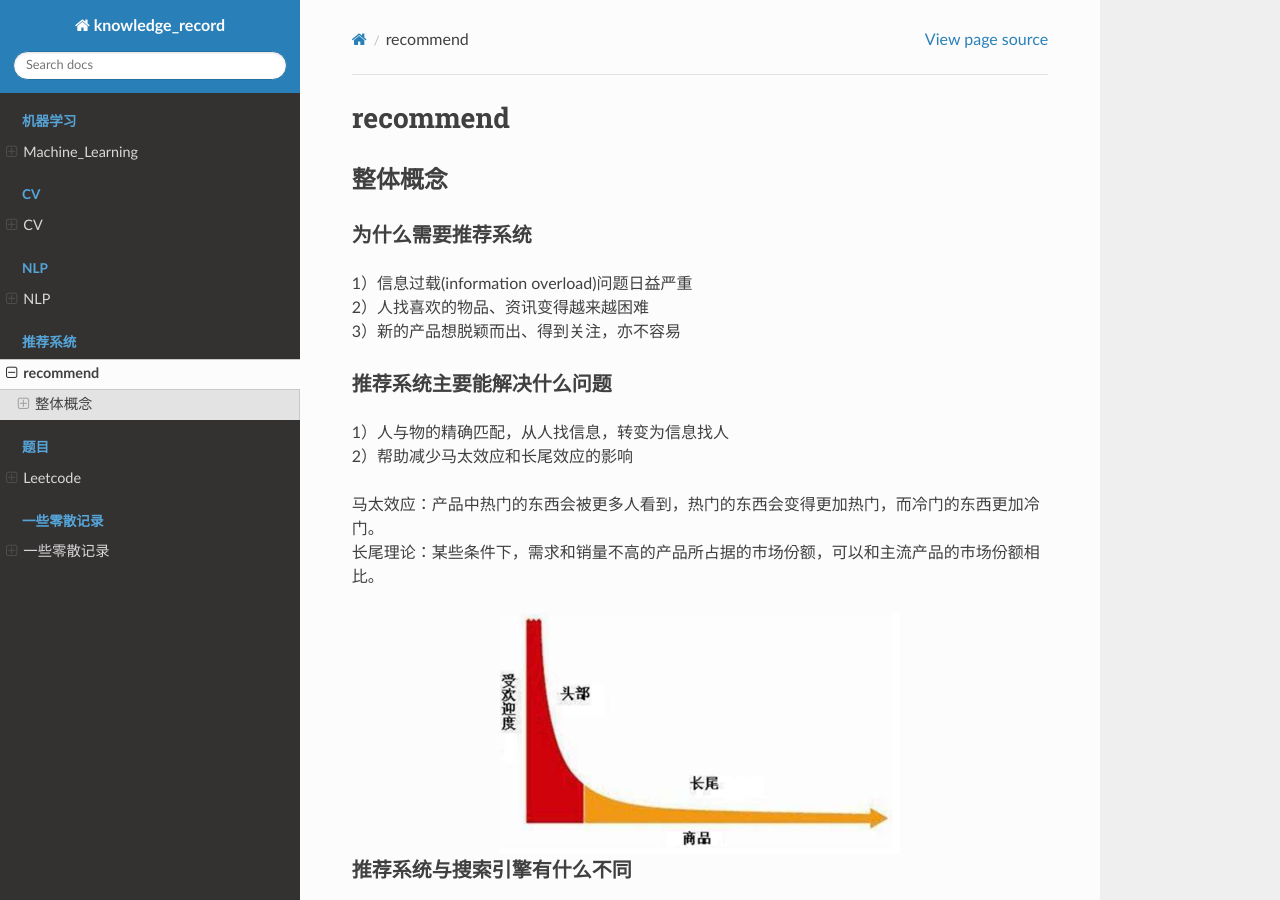
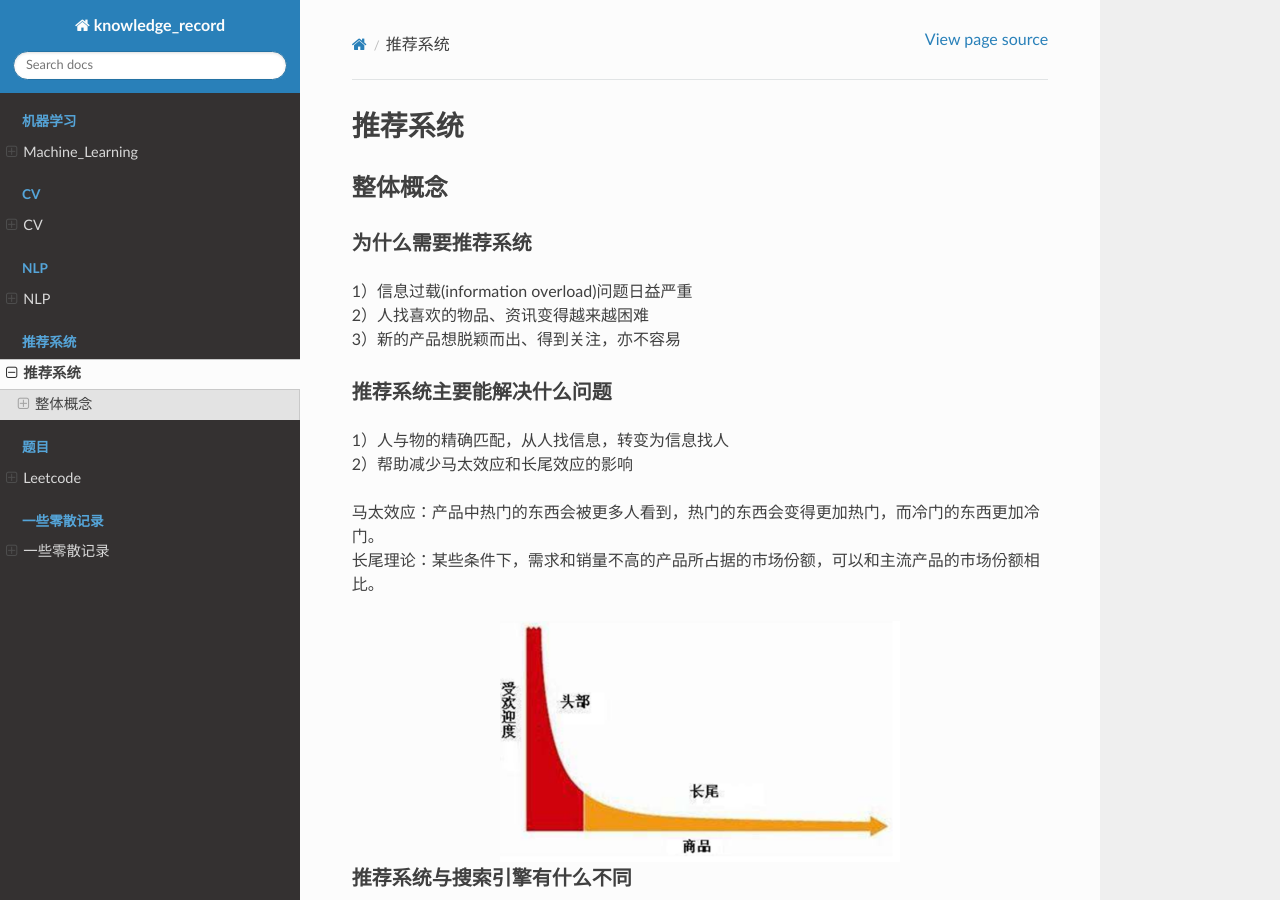
Before and after one commit to luochuankai-JHU/knowledge_record, a Sphinx documentation site: the page built from docs/recommend/recommend.rst, in a window 1280 px wide and 900 px high. Built offline with Sphinx 7.4.7 and the Read the Docs theme 2.0.0, drawn with Linux system fonts in a browser that asks for light colours.

Commit message:
recommend

```diff
--- a/docs/recommend/recommend.rst
+++ b/docs/recommend/recommend.rst
@@ -4,7 +4,7 @@
    contain the root `toctree` directive.
 
 ******************
-recommend
+推荐系统
 ******************
 
 整体概念
```
